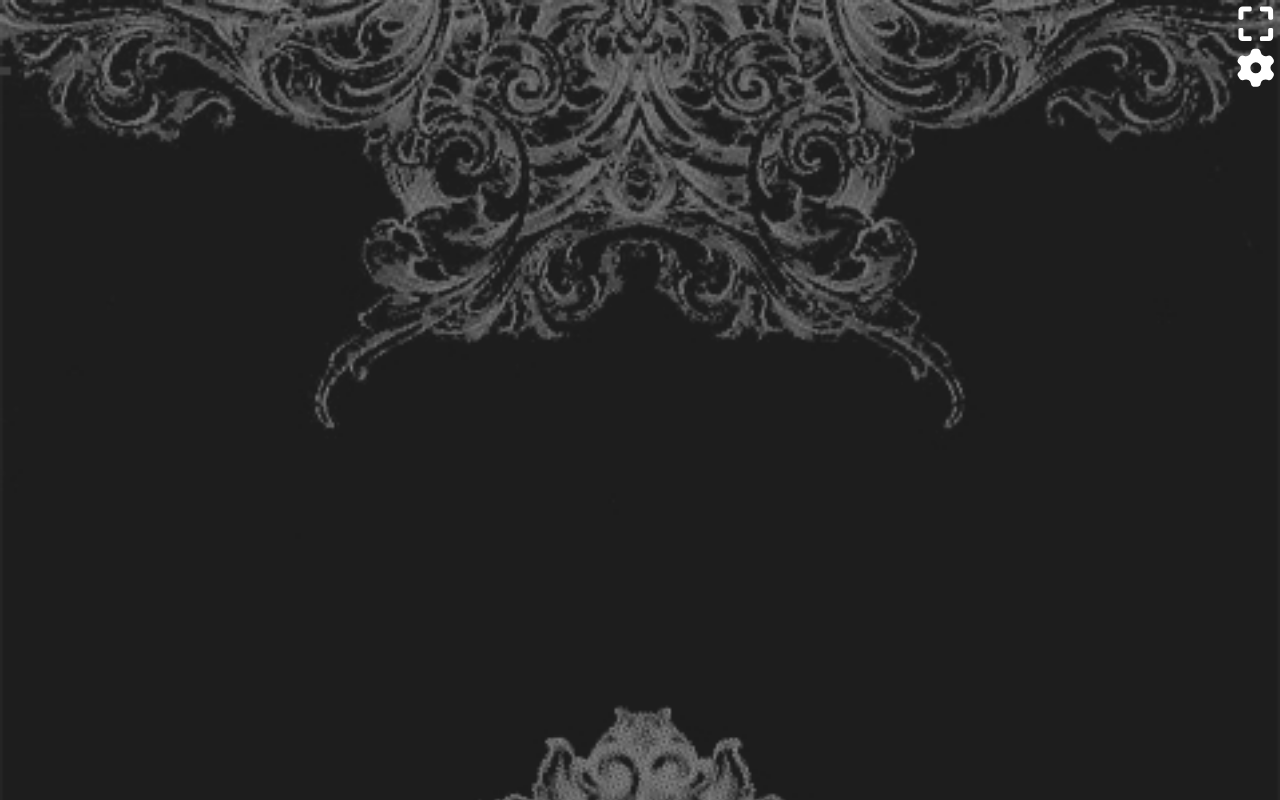
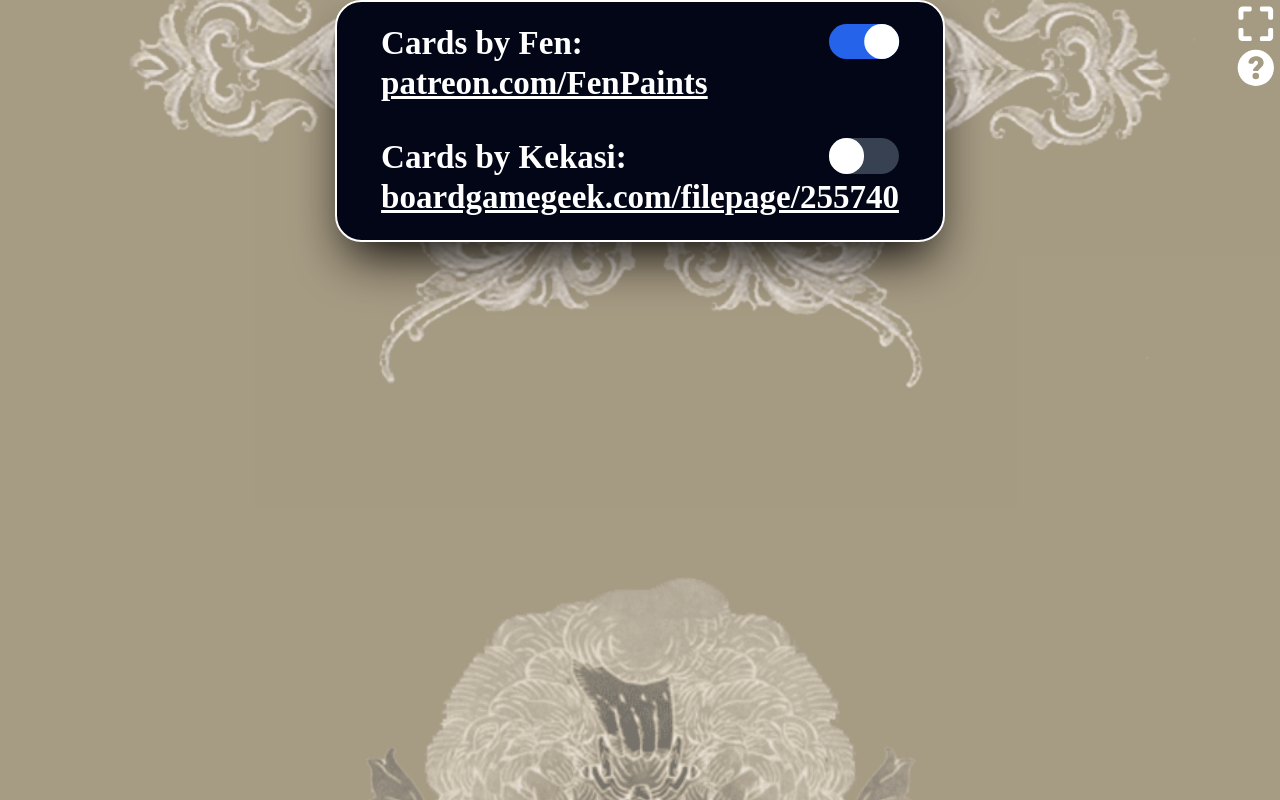
Before and after one commit to nick1n/heat, a Vue app: page /#/hunts in a window 1280 px wide. Both pictures are taken after a click on the button 1255 px from the left and 68 px from the top of the page. Shown: the top 800 px of the page. Built offline with nearby package versions, Linux system fonts and the light colour scheme; a web font is replaced by a local one.

Commit message:
added credits and card back

```diff
--- a/src/views/HuntsView.vue
+++ b/src/views/HuntsView.vue
@@ -18,7 +18,8 @@
 const showDialog = ref(false)
 
 const fen = ref(true)
-const src = computed(() => fen.value ? `/hunts/fen/fen-${card.value}-min.png` : `/hunts/HE-${card.value}.jpg`)
+const frontSrc = computed(() => fen.value ? `/hunts/fen/fen-${card.value}-min.png` : `/hunts/HE-${card.value}.jpg`)
+const backSrc = computed(() => fen.value ? "/hunts/fen/fen-back.png" : "/hunts/Hunt-Event-Back.jpg")
 function change() {
   fen.value = !fen.value
   if (fen.value) {
@@ -75,6 +76,8 @@
 }
 
 const { toggle: toggleFullscreen } = useFullscreen()
+
+const showHelp = ref(false)
 </script>
 
 <template>
@@ -86,9 +89,8 @@
       @click="flip">
       <img v-if="showBack" :src="`/hunts/HE-${card}-Back.jpg`"
         class="absolute left-0 top-0 h-full w-full [backface-visibility:hidden]">
-      <img v-else src="/hunts/Hunt-Event-Back.jpg"
-        class="absolute left-0 top-0 h-full w-full [backface-visibility:hidden]">
-      <img :src="src" @load="transitioning = false; loading = false"
+      <img v-else :src="backSrc" class="absolute left-0 top-0 h-full w-full [backface-visibility:hidden]">
+      <img :src="frontSrc" @load="transitioning = false; loading = false"
         class="absolute left-0 top-0 h-full w-full [backface-visibility:hidden] [transform:rotateY(180deg)]">
     </div>
     <div class="absolute bottom-0 left-0 flex gap-8 p-4 text-center text-5xl font-bold">
@@ -114,10 +116,10 @@
             d="M4 1.5A2.5 2.5 0 0 0 1.5 4v4.5c0 .6.4 1 1 1h1c.6 0 1-.4 1-1v-4h4c.6 0 1-.4 1-1v-1c0-.6-.4-1-1-1H4Zm16 0c1.4 0 2.5 1.1 2.5 2.5v4.5c0 .6-.4 1-1 1h-1a1 1 0 0 1-1-1v-4h-4a1 1 0 0 1-1-1v-1c0-.6.4-1 1-1H20Zm0 21c1.4 0 2.5-1.1 2.5-2.5v-4.5c0-.6-.4-1-1-1h-1a1 1 0 0 0-1 1v4h-4a1 1 0 0 0-1 1v1c0 .6.4 1 1 1H20ZM1.5 20c0 1.4 1.1 2.5 2.5 2.5h4.5c.6 0 1-.4 1-1v-1c0-.6-.4-1-1-1h-4v-4c0-.6-.4-1-1-1h-1a1 1 0 0 0-1 1V20Z" />
         </svg>
       </button>
-      <button @click.prevent="change" title="Change">
+      <button @click.prevent="showHelp = true" title="About">
         <svg width="2.25rem" height="2.25rem" fill="none" viewBox="0 0 24 24">
           <path fill="#fff" fill-rule="evenodd" clip-rule="evenodd"
-            d="M12.78.45c1.04 0 1.94.72 2.13 1.7l.09.44a2.99 2.99 0 0 0 3.9 2.19l.44-.15a2.2 2.2 0 0 1 2.58.94l.79 1.31c.52.88.33 1.98-.46 2.64l-.35.3a2.83 2.83 0 0 0 0 4.36l.35.3c.79.66.98 1.76.46 2.64l-.79 1.31a2.2 2.2 0 0 1-2.58.94l-.44-.15a2.99 2.99 0 0 0-3.9 2.19l-.09.43c-.2 1-1.09 1.71-2.13 1.71h-1.56a2.15 2.15 0 0 1-2.13-1.7L9 21.4a2.99 2.99 0 0 0-3.9-2.18l-.44.15a2.2 2.2 0 0 1-2.58-.94l-.79-1.31a2.06 2.06 0 0 1 .46-2.64l.35-.3a2.83 2.83 0 0 0 0-4.36l-.35-.3a2.06 2.06 0 0 1-.46-2.64l.79-1.31a2.2 2.2 0 0 1 2.58-.94l.44.15A2.99 2.99 0 0 0 9 2.6l.09-.45c.2-.98 1.09-1.7 2.13-1.7h1.56ZM12 15.3a3.3 3.3 0 1 0 0-6.6 3.3 3.3 0 0 0 0 6.6Z" />
+            d="M1 12a11 11 0 1 1 22 0 11 11 0 0 1-22 0Zm9.3 1.4c-.07.31.2.6.55.6h2.2a.6.6 0 0 0 .56-.4 3 3 0 0 1 .64-.85l.7-.69c.93-.88 1.8-1.7 1.8-3.15 0-2.5-2.17-3.91-4.48-3.91-1.77 0-4.2.8-4.69 3.5-.1.55.37 1 .92 1h1.41c.53 0 .92-.42 1.1-.92.18-.47.53-.82 1.26-.82 1.34 0 1.34 1.46.56 2.42-.29.37-.63.69-.97 1-.68.65-1.35 1.28-1.56 2.21ZM14 17a2 2 0 1 1-4 0 2 2 0 0 1 4 0Z" />
         </svg>
       </button>
     </div>
@@ -153,5 +155,40 @@
       </dialog>
     </div>
 
+    <div class="fixed bottom-0 left-0 right-0 top-0 z-10 overflow-y-auto bg-white/30" :class="showHelp ? '' : 'hidden'"
+      @click="showHelp = false">
+      <dialog class="flex min-h-screen items-center justify-center bg-transparent sm:block sm:p-0">
+        <div
+          class="relative flex flex-col rounded-3xl border-2 border-white bg-slate-950 px-10 py-5 text-3xl font-bold text-white shadow-2xl shadow-stone-950">
+          <div class="flex cursor-pointer justify-between" @click.stop="change">
+            <div>Cards by Fen:</div>
+            <div class="relative">
+              <input id="setting-fen" type="checkbox" :checked="fen" @input.stop="change" class="peer sr-only">
+              <div
+                class="peer h-8 w-16 rounded-full bg-gray-700 after:absolute after:left-0 after:top-0 after:h-8 after:w-8 after:rounded-full after:bg-white after:transition-transform after:content-[''] peer-checked:bg-blue-600 peer-checked:after:translate-x-full peer-focus:outline-none peer-focus:ring-4 peer-focus:ring-blue-800">
+              </div>
+            </div>
+          </div>
+          <div>
+            <a class="underline" href="https://patreon.com/FenPaints">patreon.com/FenPaints</a>
+          </div>
+          <div class="mt-8 flex cursor-pointer justify-between" @click.stop="change">
+            <div>Cards by <a href="https://boardgamegeek.com/user/Kekasi">Kekasi</a>:</div>
+            <div class="relative">
+              <input id="setting-kekasi" type="checkbox" :checked="!fen" @input.stop="change" class="peer sr-only">
+              <div
+                class="peer h-8 w-16 rounded-full bg-gray-700 after:absolute after:left-0 after:top-0 after:h-8 after:w-8 after:rounded-full after:bg-white after:transition-transform after:content-[''] peer-checked:bg-blue-600 peer-checked:after:translate-x-full peer-focus:outline-none peer-focus:ring-4 peer-focus:ring-blue-800">
+              </div>
+            </div>
+          </div>
+          <div>
+            <a class="underline" href="https://boardgamegeek.com/filepage/255740/kdm-15-hunt-event-reference-cards">
+              boardgamegeek.com/filepage/255740
+            </a>
+          </div>
+        </div>
+      </dialog>
+    </div>
+
   </div>
 </template>
```
Also changed, not shown: public/hunts/fen/fen-back.png (added).
